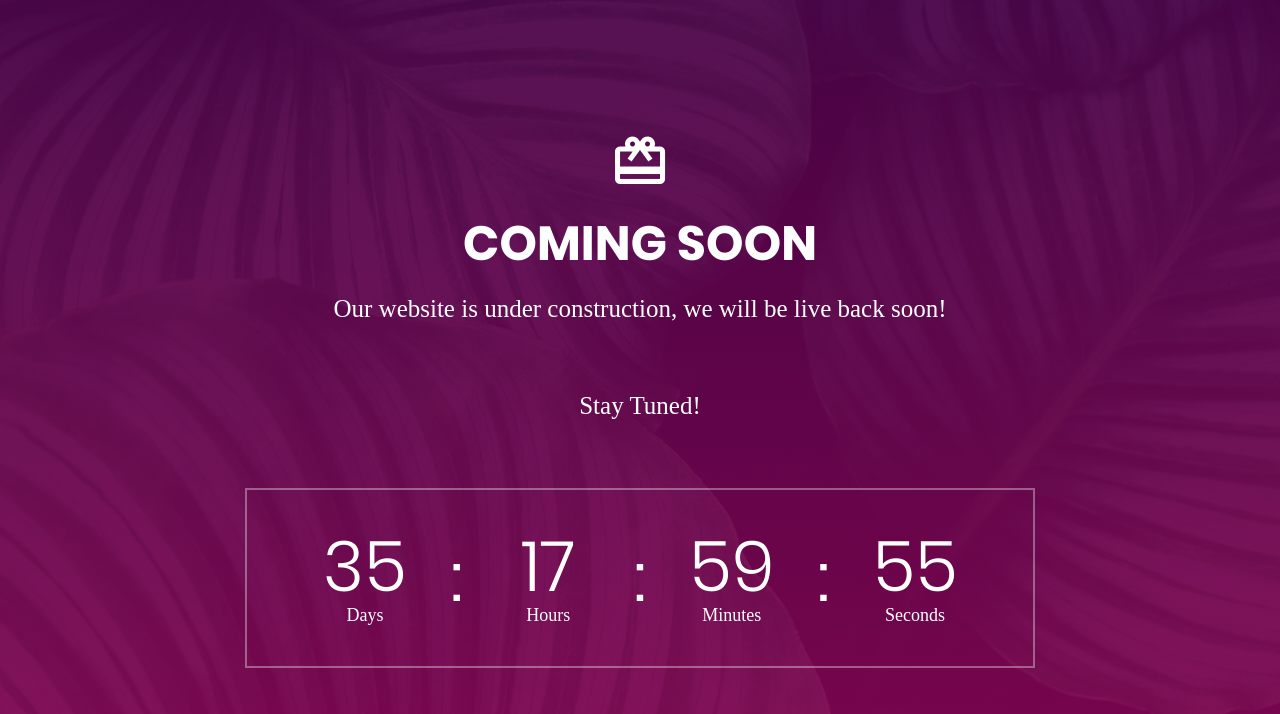
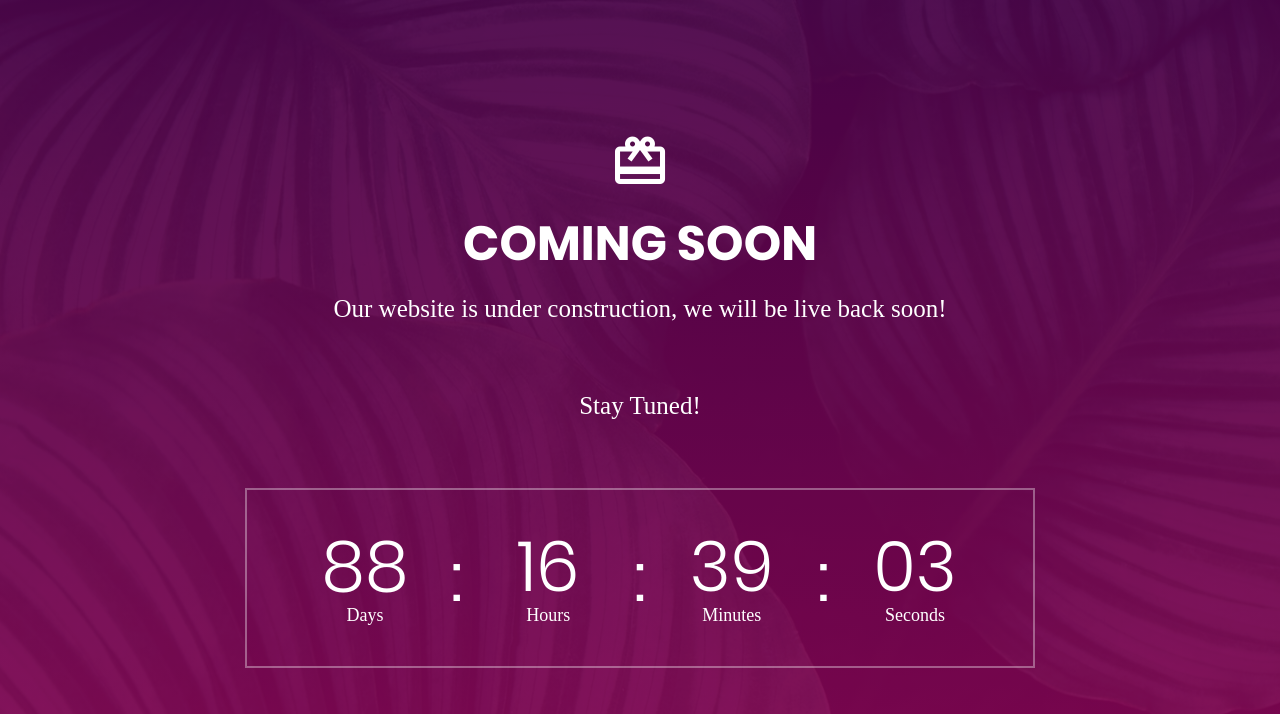
Before and after one commit to apoorvabhishek2020/apoorvabhishek2020.github.io, a plain HTML site: page index.html in a window 1280 px wide. Drawn offline with Linux system fonts and the light colour scheme; a web font is replaced by a local one.

Commit message:
Coming Soon Page

```diff
--- a/index.html
+++ b/index.html
@@ -85,13 +85,18 @@
 	<script src="vendor/countdowntime/moment-timezone-with-data.min.js"></script>
 	<script src="vendor/countdowntime/countdowntime.js"></script>
 	<script>
+		today = new Date()
+		target = new Date('4/14/2023')
+		timeremaining = Math.abs(target-today)
+		daysremaining = Math.floor(timeremaining/(1000*60*60*24))
+		hours = (timeremaining/(1000*60*60))-(daysremaining*24)
 		$('.cd100').countdown100({
 			/*Set Endtime here*/
 			/*Endtime must be > current time*/
 			endtimeYear: 0,
 			endtimeMonth: 0,
-			endtimeDate: 35,
-			endtimeHours: 18,
+			endtimeDate: daysremaining,
+			endtimeHours: hours,
 			endtimeMinutes: 0,
 			endtimeSeconds: 0,
 			timeZone: ""
```
